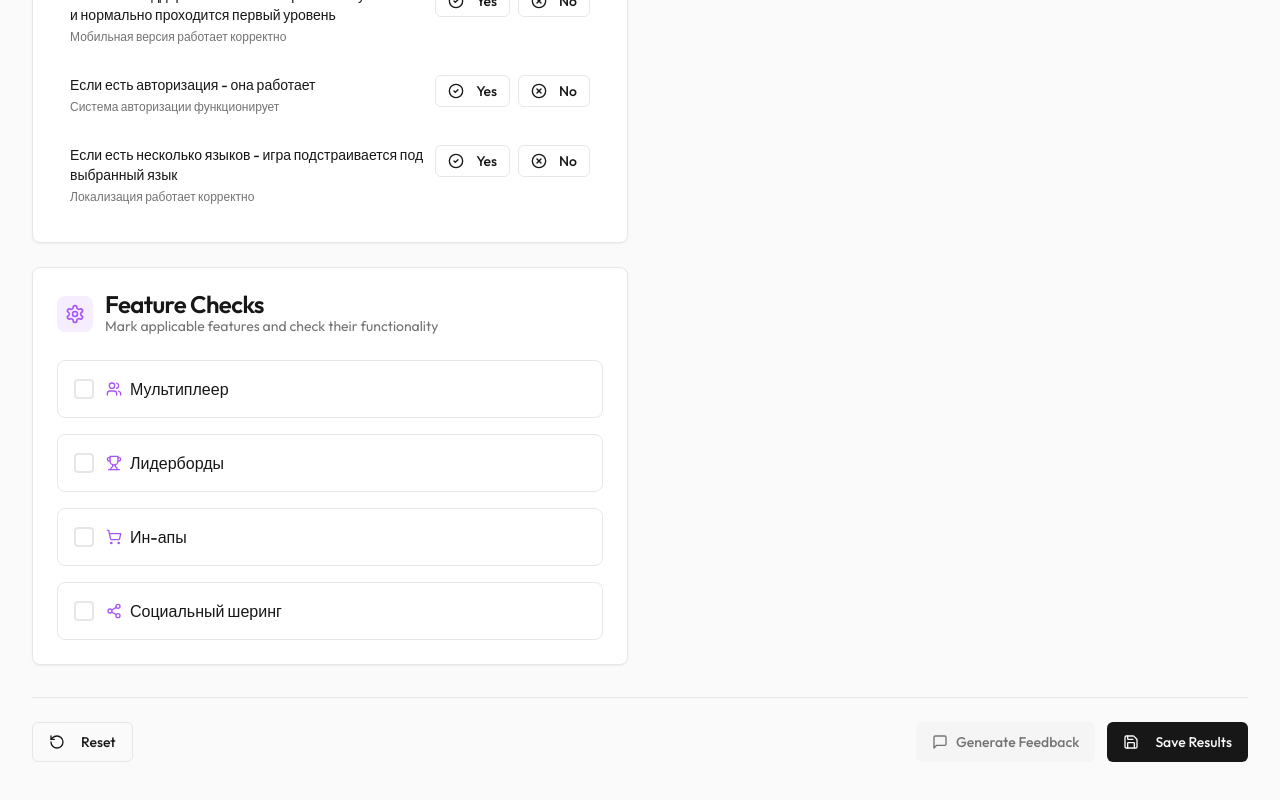
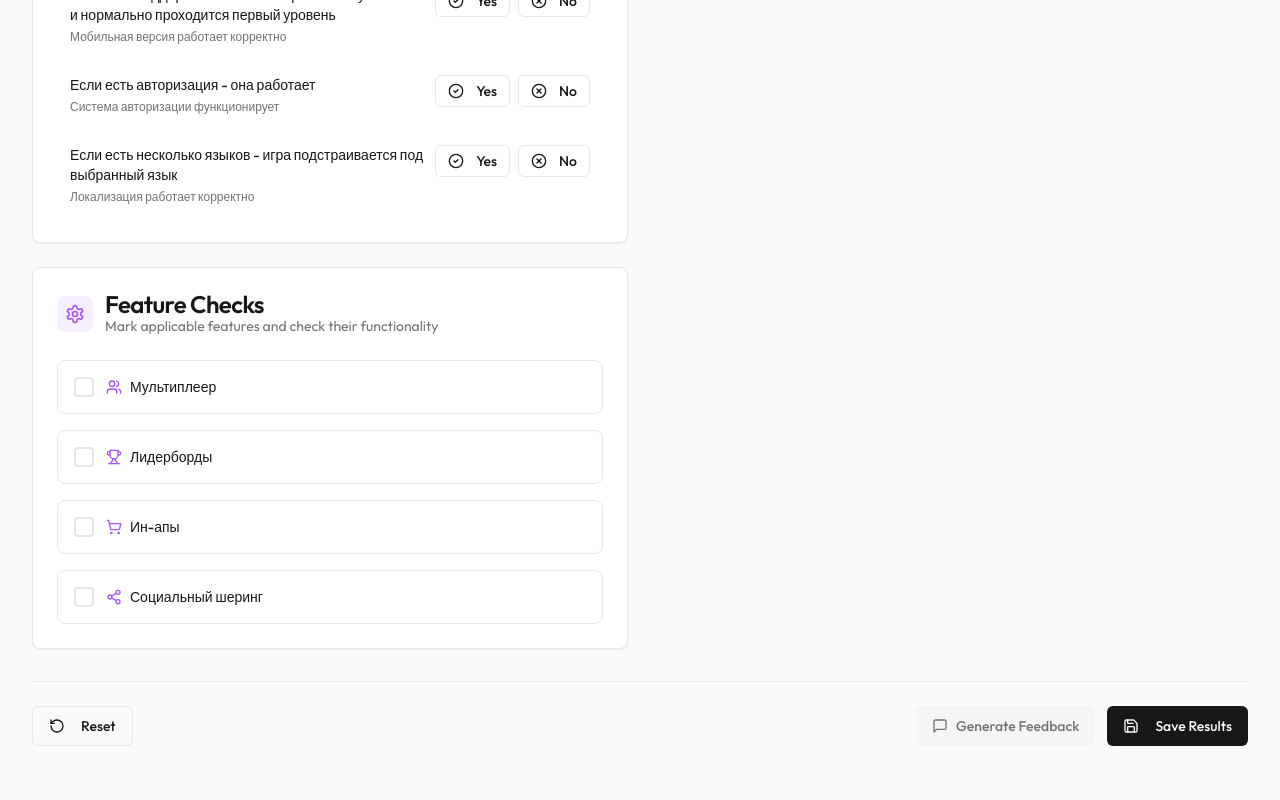
Before and after one commit to dontenter/polovinka.work, a Next.js app: page /lab/game-testing in a window 1280 px wide. Shown: the part 1419-2219 px from the top of the page. Built offline with nearby package versions, Linux system fonts and the light colour scheme.

Commit message:
hfpvths rbhbkkbws cltkfk jlbyfrjsdt

```diff
--- a/app/lab/game-testing/page.tsx
+++ b/app/lab/game-testing/page.tsx
@@ -1559,7 +1559,7 @@
                         />
                         <div className="flex items-center gap-2">
                           <span className="text-purple-500">{feature.icon}</span>
-                          <span className="font-medium">{feature.name}</span>
+                          <span className="text-sm font-medium">{feature.name}</span>
                         </div>
                       </label>
                       {feature.applicable && (
```
